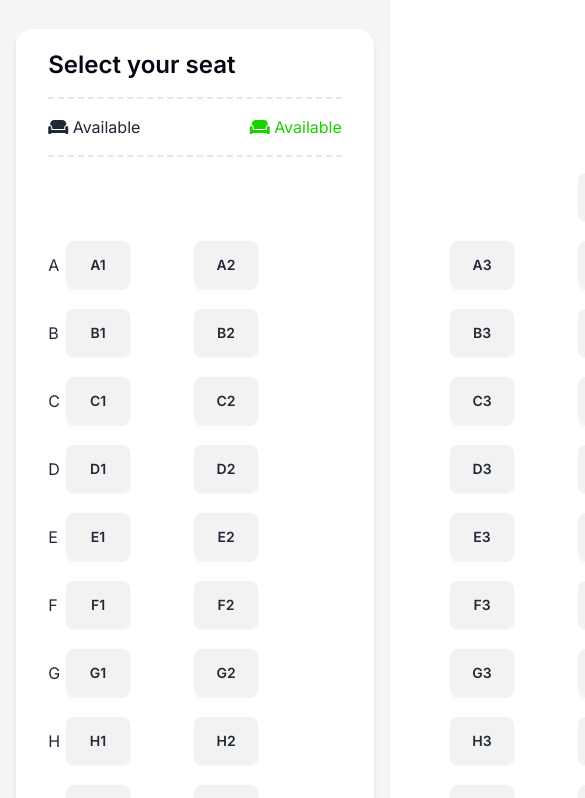
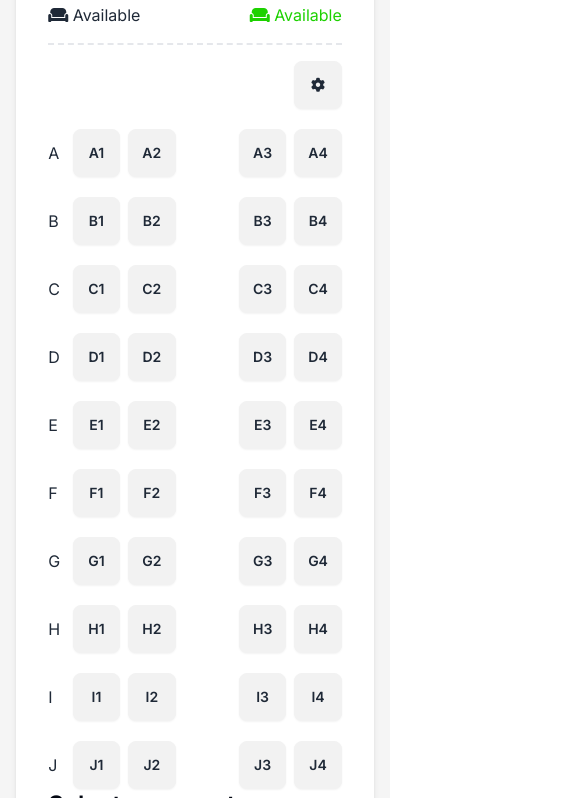
Before and after one commit to zishanmeh/Smart-Bus-Ticketing, a plain HTML site: page index.html in a window 390 px wide. Shown: the part 1202-2000 px from the top of the page, 585 px wide, since content can reach past the window. Drawn offline with nearby package versions, Linux system fonts and the light colour scheme.

Commit message:
Responsive for mobile

```diff
--- a/index.html
+++ b/index.html
@@ -144,7 +144,7 @@
                   <p>Departure Time</p>
                   <p>9:00 PM</p>
                 </div>
-                <div class="flex justify-between items-center">
+                <div class="flex flex-col gap-5 md:flex-row justify-between items-center">
                   <p class="bg-slate-300 p-5 rounded-xl">
                     Boarding Point - Laxmipur
                   </p>
@@ -157,8 +157,8 @@
             </div>
           </div>
           <div class="border-l-2 border-dashed p-9">
-            <img src="images/fare.png" alt="Taka img" class="w-full" />
-            <h3 class="text-2xl font-bold text-center">550 Taka</h3>
+            <img src="images/fare.png" alt="Taka img" class="w-12 mx-auto md:w-1/2" />
+            <h3 class="text-2xl font-bold text-center my-4">550 Taka</h3>
             <p class="text-center">Per seat</p>
           </div>
         </div>
@@ -187,12 +187,12 @@
           <div class="border-b-2 my-4 border-dashed"></div>
           <!-- Seat section start -->
           <section
-            class="grid grid-cols-12 items-center gap-y-5 mr-20 font-Inter"
+            class="grid grid-cols-12 items-center gap-y-5 md:mr-20 font-Inter"
           >
             <!-- Front seat -->
             <p class="col-span-1"></p>
             <div
-              class="col-span-11 grid grid-cols-10 gap-16 items-center text-center"
+              class="col-span-11 grid grid-cols-10 md:gap-16 gap-2 items-center text-center"
             >
               <p class="col-span-8"></p>
               <button class="btn col-span-2">
@@ -203,7 +203,7 @@
             <!-- Row 1 -->
             <p class="col-span-1">A</p>
             <div
-              class="col-span-11 grid grid-cols-10 gap-16 items-center text-center"
+              class="col-span-11 grid grid-cols-10 md:gap-16 gap-2 items-center text-center"
             >
               <button
                 class="col-span-2 btn btn-md hover:bg-secondary hover:text-white transition-colors duration-200" onclick="handleSelectSeat(this)"
@@ -230,7 +230,7 @@
             <!-- Row 2 -->
             <p class="col-span-1">B</p>
             <div
-              class="col-span-11 grid grid-cols-10 gap-16 items-center text-center"
+              class="col-span-11 grid grid-cols-10 md:gap-16 gap-2 items-center text-center"
             >
               <button
                 class="col-span-2 btn btn-md hover:bg-secondary hover:text-white transition-colors duration-200" onclick="handleSelectSeat(this)"
@@ -258,7 +258,7 @@
             <!-- Row 3 -->
             <p class="col-span-1">C</p>
             <div
-              class="col-span-11 grid grid-cols-10 gap-16 items-center text-center"
+              class="col-span-11 grid grid-cols-10 md:gap-16 gap-2 items-center text-center"
             >
               <button
                 class="col-span-2 btn btn-md hover:bg-secondary hover:text-white transition-colors duration-200" onclick="handleSelectSeat(this)"
@@ -286,7 +286,7 @@
             <!-- Row 4 -->
             <p class="col-span-1">D</p>
             <div
-              class="col-span-11 grid grid-cols-10 gap-16 items-center text-center"
+              class="col-span-11 grid grid-cols-10 md:gap-16 gap-2 items-center text-center"
             >
               <button
                 class="col-span-2 btn btn-md hover:bg-secondary hover:text-white transition-colors duration-200" onclick="handleSelectSeat(this)"
@@ -314,7 +314,7 @@
             <!-- Row5 -->
             <p class="col-span-1">E</p>
             <div
-              class="col-span-11 grid grid-cols-10 gap-16 items-center text-center"
+              class="col-span-11 grid grid-cols-10 md:gap-16 gap-2 items-center text-center"
             >
               <button
                 class="col-span-2 btn btn-md hover:bg-secondary hover:text-white transition-colors duration-200" onclick="handleSelectSeat(this)"
@@ -342,7 +342,7 @@
             <!-- Row 6 -->
             <p class="col-span-1">F</p>
             <div
-              class="col-span-11 grid grid-cols-10 gap-16 items-center text-center"
+              class="col-span-11 grid grid-cols-10 md:gap-16 gap-2 items-center text-center"
             >
               <button
                 class="col-span-2 btn btn-md hover:bg-secondary hover:text-white transition-colors duration-200" onclick="handleSelectSeat(this)"
@@ -370,7 +370,7 @@
             <!-- Row 7 -->
             <p class="col-span-1">G</p>
             <div
-              class="col-span-11 grid grid-cols-10 gap-16 items-center text-center"
+              class="col-span-11 grid grid-cols-10 md:gap-16 gap-2 items-center text-center"
             >
               <button
                 class="col-span-2 btn btn-md hover:bg-secondary hover:text-white transition-colors duration-200" onclick="handleSelectSeat(this)"
@@ -398,7 +398,7 @@
             <!-- Row 8 -->
             <p class="col-span-1">H</p>
             <div
-              class="col-span-11 grid grid-cols-10 gap-16 items-center text-center"
+              class="col-span-11 grid grid-cols-10 md:gap-16 gap-2 items-center text-center"
             >
               <button
                 class="col-span-2 btn btn-md hover:bg-secondary hover:text-white transition-colors duration-200" onclick="handleSelectSeat(this)"
@@ -426,7 +426,7 @@
             <!-- Row 9 -->
             <p class="col-span-1">I</p>
             <div
-              class="col-span-11 grid grid-cols-10 gap-16 items-center text-center"
+              class="col-span-11 grid grid-cols-10 md:gap-16 gap-2 items-center text-center"
             >
               <button
                 class="col-span-2 btn btn-md hover:bg-secondary hover:text-white transition-colors duration-200" onclick="handleSelectSeat(this)"
@@ -454,7 +454,7 @@
             <!-- Row 10 -->
             <p class="col-span-1">J</p>
             <div
-              class="col-span-11 grid grid-cols-10 gap-16 items-center text-center"
+              class="col-span-11 grid grid-cols-10 md:gap-16 gap-2 items-center text-center"
             >
               <button
                 class="col-span-2 btn btn-md hover:bg-secondary hover:text-white transition-colors duration-200" onclick="handleSelectSeat(this)"
@@ -480,7 +480,7 @@
             </div>
           </section>
         </div>
-        <div class="">
+        <div class="sm:mt-16">
           <!-- Input section -->
           <div>
             <h2 class="text-2xl font-semibold text-secondary">
```
